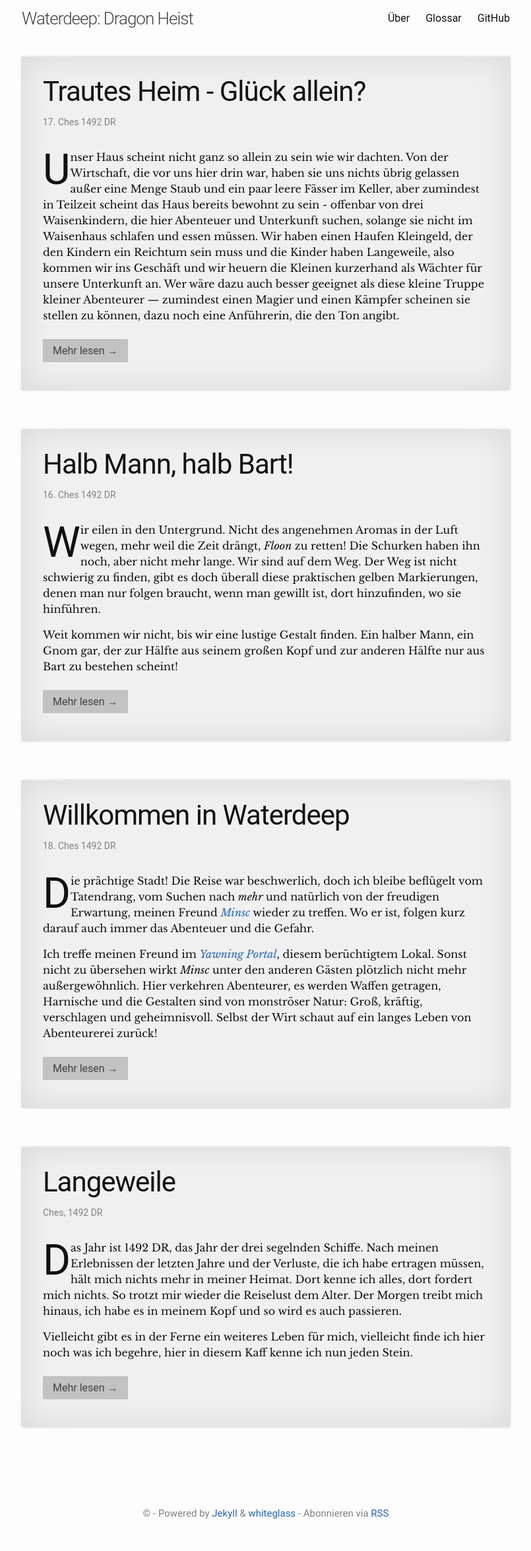
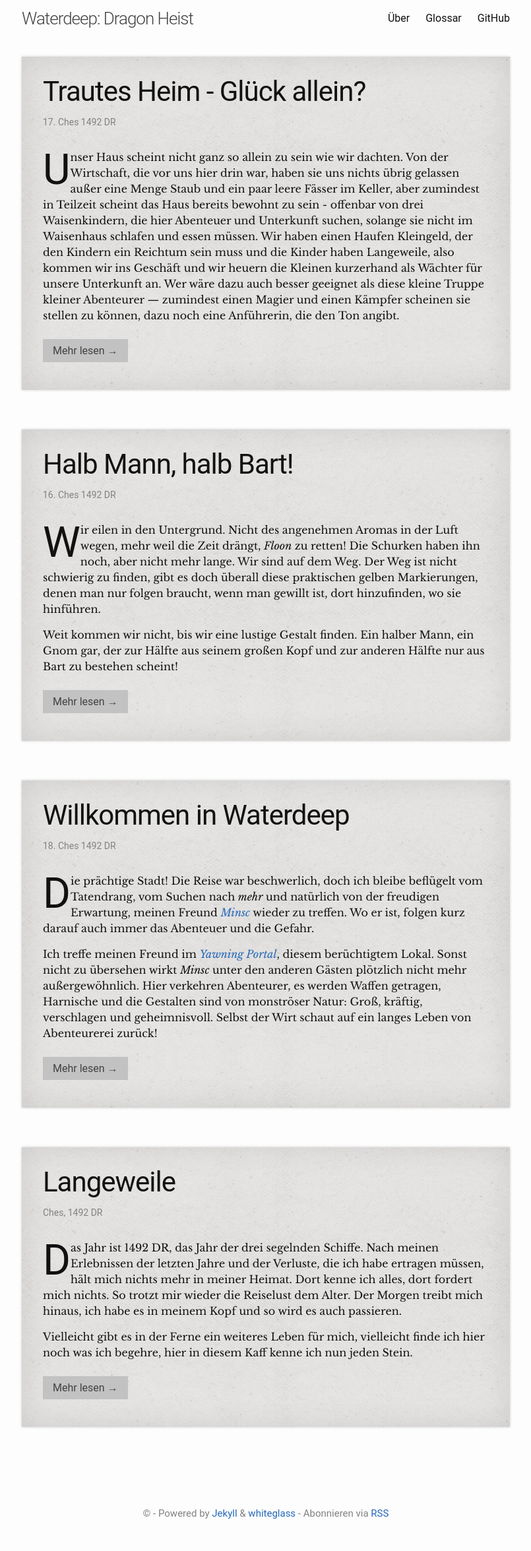
Before and after one commit to Wayneoween/dnd5e_story_wdh, a Jekyll site: the page built from index.html, in a window 1280 px wide. Shown: the whole page at 66% size, without its empty margins (237-1042 px from the left). Built offline with Jekyll 4.4.1, drawn with Linux system fonts in a browser that asks for light colours; some web fonts are replaced; the list of posts is cut into pages by our own code.

Commit message:
Papier-Hintergrund

```diff
--- a/_sass/custom.scss
+++ b/_sass/custom.scss
@@ -9,6 +9,7 @@
 }
 /* paper like design, it's sooo 2011 */
 .post-list > li, article {
+    background-image: url('/assets/paper.png');
     background-color: #f0f0f0;
     padding: 2em;
     box-shadow: 0 0 4px rgba(0, 0, 0, 0.2), inset 0 0 50px rgba(0, 0, 0, 0.1);
```
Also changed, not shown: assets/paper.png (added).
